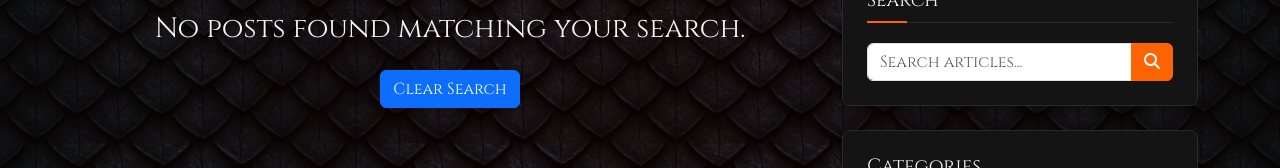
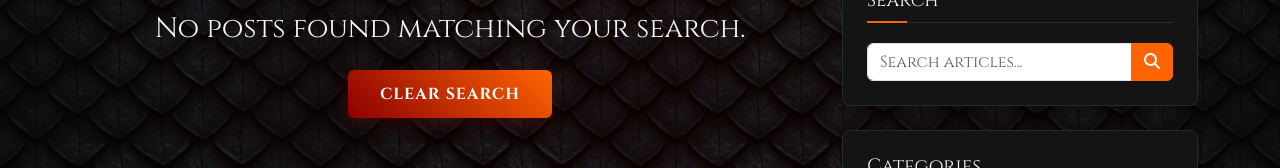
Before and after one commit to SecCodeSmith/SecCodeSmith-frontend, a React (Vite) app: page /blog in a window 1280 px wide. Shown: the part 386-554 px from the top of the page. Built offline with nearby package versions, Linux system fonts and the light colour scheme; no server answers.

Commit message:
refactor: add timelineCompany class to About styles, enhance Blog button styles, and update AboutProps for company in ProfessionalJourney

```diff
--- a/src/assets/styles/About.module.scss
+++ b/src/assets/styles/About.module.scss
@@ -260,6 +260,12 @@
 
 .timelineTitle {
   font-size: 1.3rem;
+  margin-bottom: 0.625rem;
+  color: $text-light;
+}
+
+.timelineCompany {
+  font-size: 1rem;
   margin-bottom: 0.625rem;
   color: $text-light;
 }
--- a/src/assets/styles/Blog.module.scss
+++ b/src/assets/styles/Blog.module.scss
@@ -130,6 +130,24 @@
     border-color: $accent-dragon;
 }
 
+.btnPrimary {
+    background: linear-gradient(45deg, $accent-dragon, $accent-fire);
+    border: none;
+    padding: 0.75rem 2rem;
+    font-weight: 600;
+    text-transform: uppercase;
+    letter-spacing: 1px;
+    box-shadow: 0 4px 15px rgba(139, 0, 0, 0.3);
+    transition: all 0.3s ease;
+}
+
+.btnPrimary:hover {
+    transform: translateY(-3px);
+    box-shadow: 0 7px 25px rgba(139, 0, 0, 0.5);
+    background-color: $accent-fire;
+    background-image: none;
+}
+
 /* Lists in sidebar */
 .listGroupItem {
     background-color: transparent;
--- a/src/assets/styles/index.scss
+++ b/src/assets/styles/index.scss
@@ -130,6 +130,7 @@ body::before {
     text-align: center;
 }
 
+
 /* Responsive adjustments */
 @media (max-width: 992px) {
     .title-main {
--- a/src/pages/About.tsx
+++ b/src/pages/About.tsx
@@ -18,7 +18,7 @@ export const About = () => {
     const fetchData = async () => {
       const aboutData = await fetchAboutProps();
       setData(aboutData);
-
+      setDescription('');
       const lines = aboutData.text.split('\n')
 
       for (let i = 0; i < lines.length; i++) {
@@ -152,7 +152,14 @@ export const About = () => {
                     <div className={`${style.timelineContent}`}>
                       <div className={`${style.timelineDate}`}>{journey.duration}</div>
                       <h3 className={`${style.timelineTitle}`}>{journey.title}</h3>
-                      <p className={`${style.timelineText}`}>{journey.description}</p>
+                      <h5 className={`${style.timelineCompany}`}><i className="fa-solid fa-briefcase"></i> {journey.company}</h5>
+                      <p className={`${style.timelineText}`}>
+                        {
+                        journey.description && journey.description.split('\n').map((line, lineIndex) => (
+                          <><span key={lineIndex}>{line.trim()}</span><br /></>
+                        ))
+                       }
+                      </p>
                     </div>
                   </li>
                 ))}
--- a/src/pages/Blog.tsx
+++ b/src/pages/Blog.tsx
@@ -75,15 +75,6 @@ export const Blog = () => {
   }
 
 
-
-
-  const goToPage = (page: number) => {
-    if (page >= 1 && page <= totalPages) {
-      setCurrentPage(page);
-      window.scrollTo({ top: 0, behavior: 'smooth' });
-    }
-  };
-
   return (
     <>
       <PageHeader
@@ -111,8 +102,13 @@ export const Blog = () => {
               <div className="text-center mt-5">
                 <h3>No posts found matching your search.</h3>
                 <button
-                  className="btn btn-primary mt-3"
-                  onClick={() => setSearchQuery('')}
+                  className={`btn btn-primary mt-3 ${style.btnPrimary}`}
+                  onClick={() => {
+                    setSearchQuery('');
+                    setSearchCategory('');
+                    setSearchTag([]);
+                    setCurrentPage(1);
+                  }}
                 >
                   Clear Search
                 </button>
@@ -210,23 +206,6 @@ export const Blog = () => {
                       searchTag={searchTag}
                     />
                   );
-
-                  const isActive = searchTag.includes(tag.slug);
-
-                  return (<span
-                    key={index} id={tag.slug}
-                    className={`${style.postTag} ${isActive ? style.active : ''}`}
-                    onClick={() => {
-                      setSearchTag(prev =>
-                        isActive
-                          ? prev.filter(t => t !== tag.slug)
-                          : [...prev, tag.slug]
-                      );
-                    }}
-                    style={{ cursor: 'pointer' }}
-                  >
-                    {tag.name}
-                  </span>)
                 })}
               </div>
             </div>
--- a/src/untils/AboutProps.ts
+++ b/src/untils/AboutProps.ts
@@ -17,6 +17,7 @@ export interface CoreValue {
 
 export interface ProfessionalJourney {
   title: string;
+  company: string;
   description: string;
   duration: string;
 }
```
